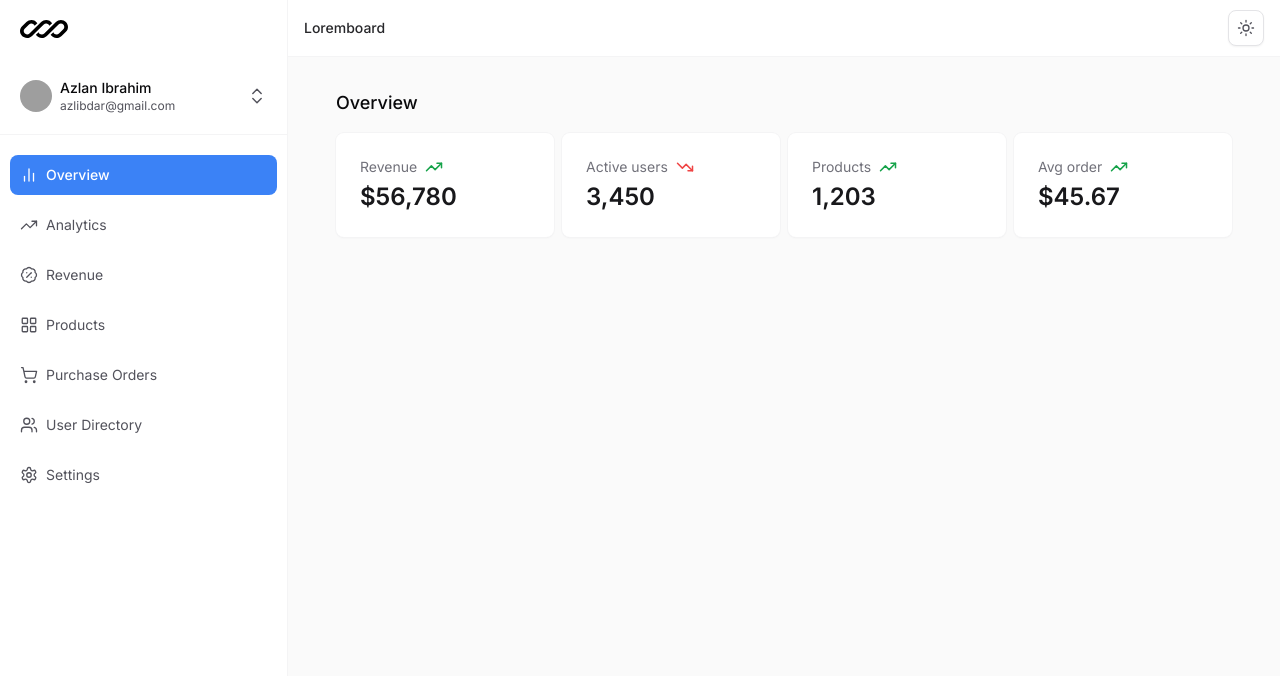
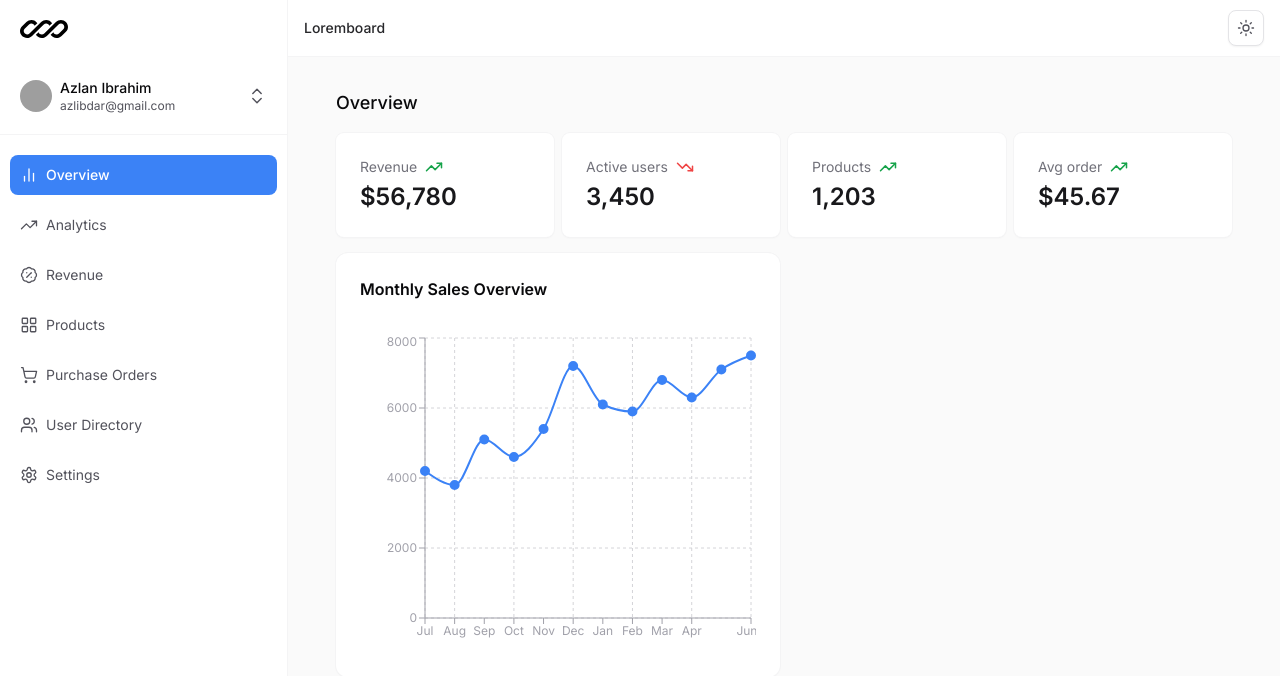
Before and after one commit to azlibdar/loremboard, a React (Vite) app: page / in a window 1280 px wide. Shown: the top 676 px of the page. Built offline with nearby package versions, Linux system fonts and the light colour scheme; grey boxes are pictures that could not be loaded.

Commit message:
add line chart component and integrate sales overview data in Overview page

```diff
--- /dev/null
+++ b/src/components/chart/ChartWrapper.tsx
@@ -0,0 +1,22 @@
+import { ResponsiveContainer } from "recharts";
+import { ReactElement } from "react";
+
+interface ChartWrapperProps {
+  title: string;
+  children: ReactElement;
+}
+
+const ChartWrapper = ({ title, children }: ChartWrapperProps) => {
+  return (
+    <div className="w-full rounded-xl bg-white dark:bg-zinc-900 ring-1 ring-zinc-100 dark:ring-zinc-800 p-6 shadow-sm transition">
+      <h3 className="text-base font-semibold text-zinc-950 dark:text-zinc-100">{title}</h3>
+      <div className="w-full mt-8 h-80">
+        <ResponsiveContainer width="100%" height="100%">
+          {children}
+        </ResponsiveContainer>
+      </div>
+    </div>
+  );
+};
+
+export default ChartWrapper;
--- /dev/null
+++ b/src/components/chart/LineChart.tsx
@@ -0,0 +1,79 @@
+import { Line, LineChart as RechartsLineChart, XAxis, YAxis, Tooltip, CartesianGrid } from "recharts";
+import ChartWrapper from "./ChartWrapper";
+import { useContext } from "react";
+import ThemeContext from "../../Context/ThemeContext";
+
+interface SalesData {
+  name: string;
+  value: number;
+}
+
+interface ChartData {
+  title: string;
+  xAxisLabel: string;
+  yAxisLabel: string;
+  data: SalesData[];
+}
+
+interface Props {
+  data: ChartData;
+}
+
+const LineChart = ({ data }: Props) => {
+  const { theme } = useContext(ThemeContext);
+  return (
+    <ChartWrapper title={data.title}>
+      <RechartsLineChart data={data.data}>
+        <CartesianGrid strokeDasharray="3 3" stroke="currentColor" className="text-zinc-300 dark:text-zinc-700" />
+        <XAxis
+          dataKey="name"
+          className="text-xs text-zinc-400 dark:text-zinc-500"
+          axisLine={{ stroke: "currentColor" }}
+          tick={{ fill: "currentColor" }}
+          tickLine={{ stroke: "currentColor" }}
+        />
+        <YAxis
+          className="text-xs text-zinc-400 dark:text-zinc-500"
+          axisLine={{ stroke: "currentColor" }}
+          tick={{ fill: "currentColor" }}
+          tickLine={{ stroke: "currentColor" }}
+        />
+        <Tooltip
+          cursor={false}
+          contentStyle={{
+            backgroundColor: theme === "dark" ? "#09090b" : "#ffffff",
+            color: theme === "dark" ? "#f4f4f5" : "#18181b",
+            borderRadius: "0.5rem",
+            borderColor: theme === "dark" ? "#18181b" : "#f4f4f5",
+            fontSize: "0.75rem",
+            boxShadow: "0 0 10px rgba(0,0,0,0.1)",
+          }}
+          itemStyle={{
+            fontSize: "0.75rem",
+            fontWeight: "500",
+            color: theme === "dark" ? "#f4f4f5" : "#18181b",
+          }}
+        />
+        <Line
+          type="monotone"
+          dataKey="value"
+          stroke="#3b82f6"
+          className="text-blue-500 dark:text-blue-500"
+          strokeWidth={2}
+          dot={{
+            fill: "currentColor",
+            strokeWidth: 2,
+            r: 4,
+          }}
+          activeDot={{
+            r: 6,
+            strokeWidth: 2,
+            stroke: theme === "dark" ? "#000000" : "#ffffff",
+          }}
+        />
+      </RechartsLineChart>
+    </ChartWrapper>
+  );
+};
+
+export default LineChart;
--- a/src/pages/Overview/Overview.tsx
+++ b/src/pages/Overview/Overview.tsx
@@ -1,7 +1,8 @@
+import LineChart from "../../components/chart/LineChart";
 import StatsCard from "../../components/chart/StatsCard";
 import Section from "../../components/layout/Section";
 import Heading from "../../components/Typography/Heading";
-import { overviewStats } from "./data";
+import { overviewStats, salesOverviewData } from "./data";
 
 const Overview = () => {
   return (
@@ -12,6 +13,9 @@ const Overview = () => {
           <StatsCard key={stat.title} title={stat.title} value={stat.value} change={stat.change} />
         ))}
       </div>
+      <div className="w-full grid grid-cols-2 gap-2">
+        <LineChart data={salesOverviewData} />
+      </div>
     </Section>
   );
 };
--- a/src/pages/Overview/data/salesOverviewData.ts
+++ b/src/pages/Overview/data/salesOverviewData.ts
@@ -3,17 +3,17 @@ export const salesOverviewData = {
   xAxisLabel: "Months",
   yAxisLabel: "Sales ($)",
   data: [
-    { name: "Jul", sales: 4200 },
-    { name: "Aug", sales: 3800 },
-    { name: "Sep", sales: 5100 },
-    { name: "Oct", sales: 4600 },
-    { name: "Nov", sales: 5400 },
-    { name: "Dec", sales: 7200 },
-    { name: "Jan", sales: 6100 },
-    { name: "Feb", sales: 5900 },
-    { name: "Mar", sales: 6800 },
-    { name: "Apr", sales: 6300 },
-    { name: "May", sales: 7100 },
-    { name: "Jun", sales: 7500 },
+    { name: "Jul", value: 4200 },
+    { name: "Aug", value: 3800 },
+    { name: "Sep", value: 5100 },
+    { name: "Oct", value: 4600 },
+    { name: "Nov", value: 5400 },
+    { name: "Dec", value: 7200 },
+    { name: "Jan", value: 6100 },
+    { name: "Feb", value: 5900 },
+    { name: "Mar", value: 6800 },
+    { name: "Apr", value: 6300 },
+    { name: "May", value: 7100 },
+    { name: "Jun", value: 7500 },
   ],
 };
```
